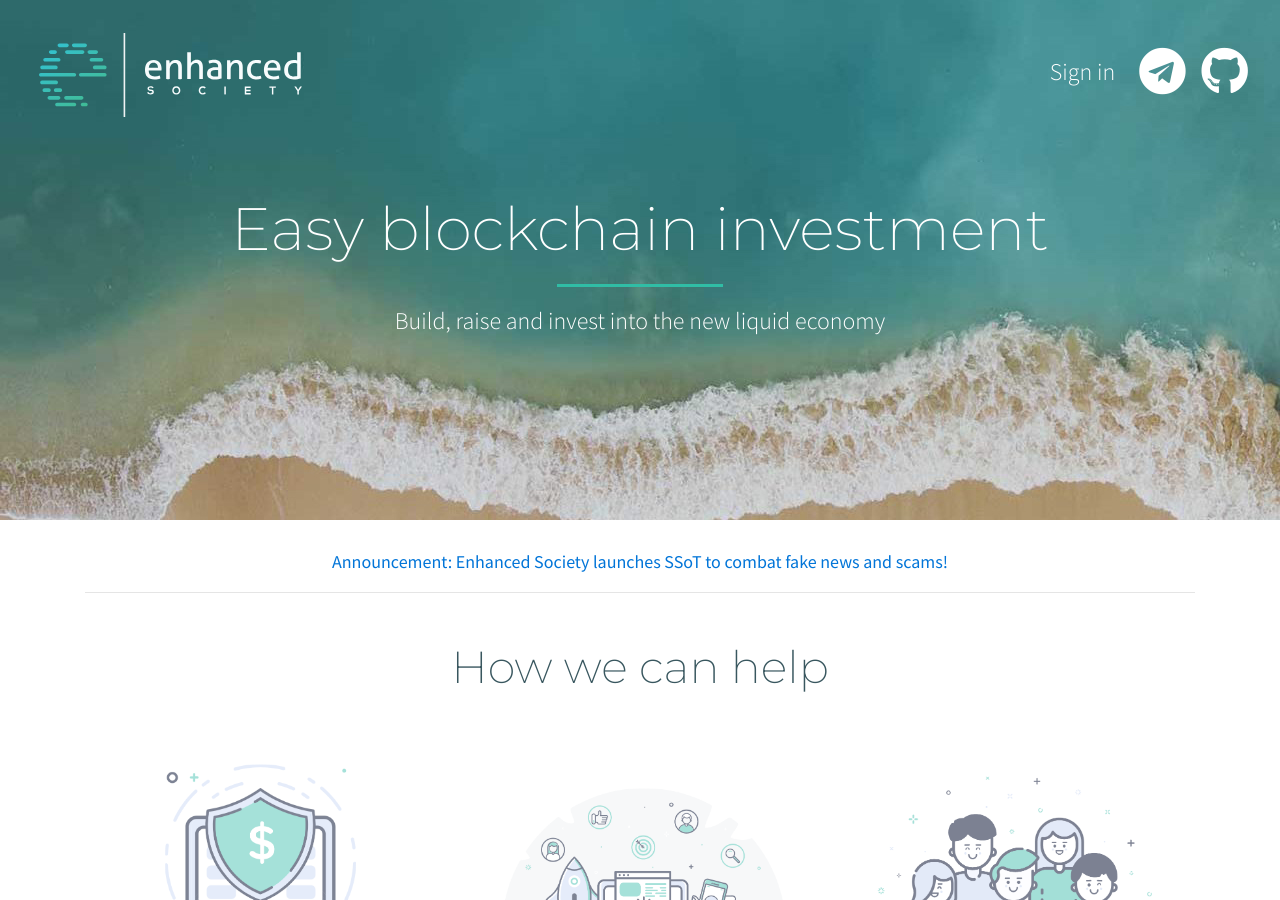
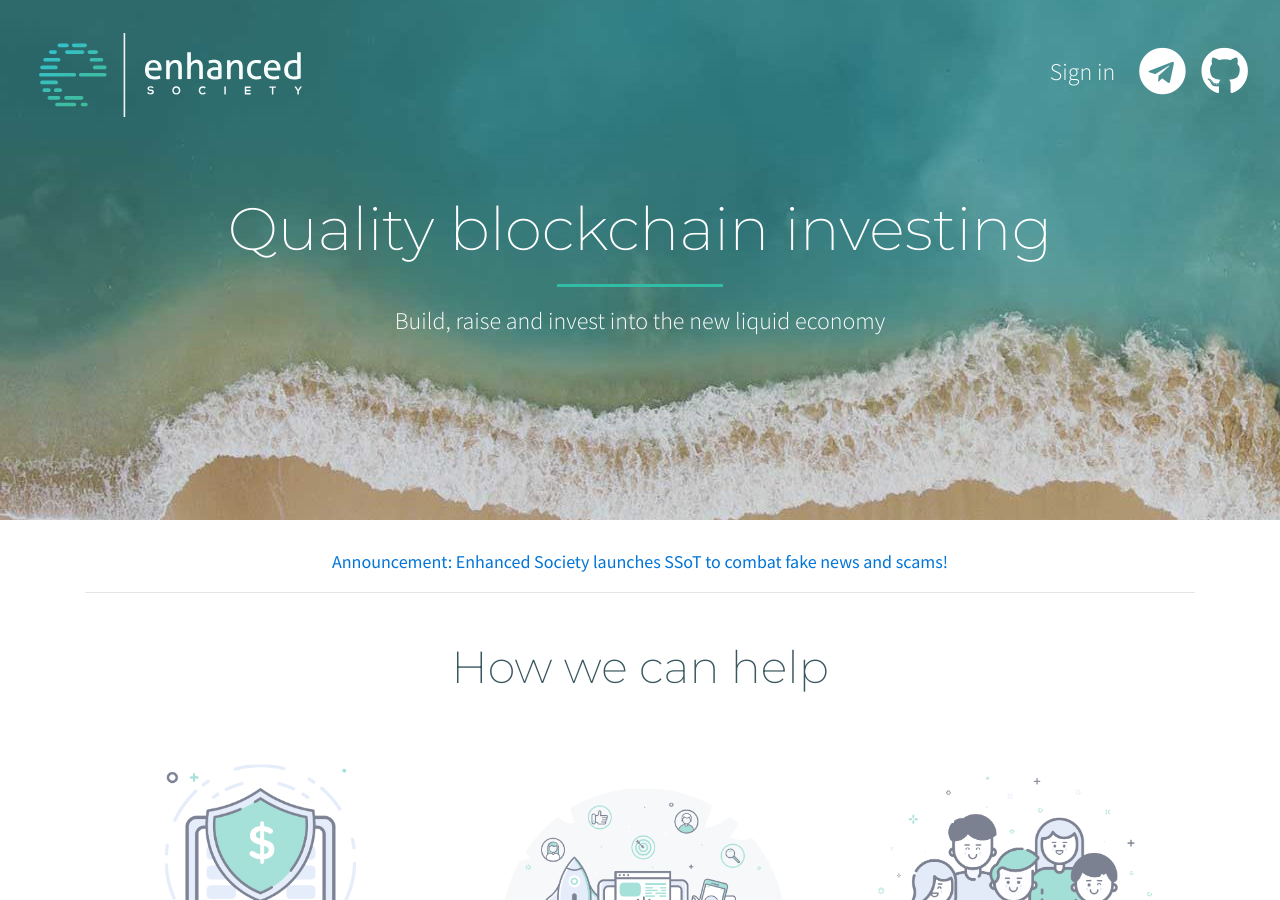
Before and after one commit to enhancedsociety/old-website, a Jekyll site: the page built from index.html, in a window 1280 px wide and 900 px high. Built offline with Jekyll 4.4.1, drawn with Linux system fonts in a browser that asks for light colours; nearby versions of some CDN libraries; a script that is not in the unit is left out.

Commit message:
rewording, will change another 1000 times

```diff
--- a/index.html
+++ b/index.html
@@ -4,7 +4,7 @@ title: Enhanced Society
 header_image: home-banner.jpg
 header_height: 520
 header_cover: false
-header_title: Easy blockchain investment
+header_title: Quality blockchain investing
 header_excerpt: Build, raise and invest into the new liquid economy
 ---
 <div class="container text-center">
```
